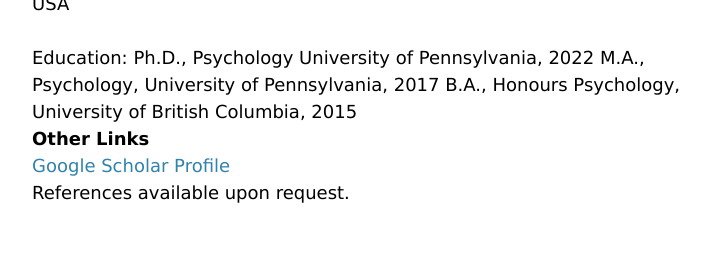
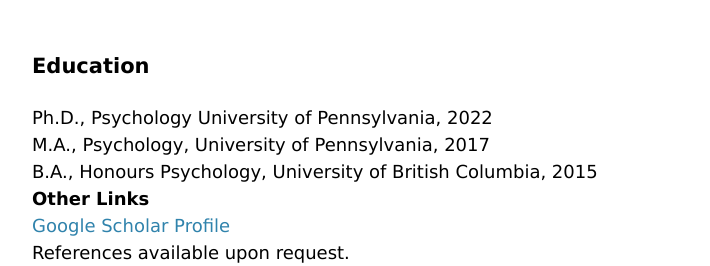
Before and after one commit to colinxu5/colinxu5.github.io, a Jekyll site: the page index.html, which Jekyll copies as it is, in a window 1280 px wide, cut to the strip 745-1011 px from the top of the page. Shown: the whole strip, without its empty margins (248-958 px from the left). Built offline with Jekyll 4.4.1, drawn with Linux system fonts in a browser that asks for light colours; before the commit the page ends 951 px from its top, so only the background shows below that; some of the changed lines change nothing that is shown.

Commit message:
Update index.html

```diff
--- a/index.html
+++ b/index.html
@@ -15,7 +15,6 @@
         </div>
         <div style="line-height:50%"><br></div>
 	    <div style='text-align:center;font-size:24px;margin-bottom:24px;'>
-    <br>
 		Assistant Professor     <br>
 		University of Idaho
 
@@ -53,9 +52,12 @@
 		    USA<br>
 		<br>
 
-			Education:
-		Ph.D., Psychology University of Pennsylvania, 2022
-		M.A., Psychology, University of Pennsylvania, 2017
+		<h2>
+			Education 		<br>
+
+		</h2>
+		Ph.D., Psychology University of Pennsylvania, 2022 <br>
+		M.A., Psychology, University of Pennsylvania, 2017 <br>
 		B.A., Honours Psychology, University of British Columbia, 2015
 
 
```
